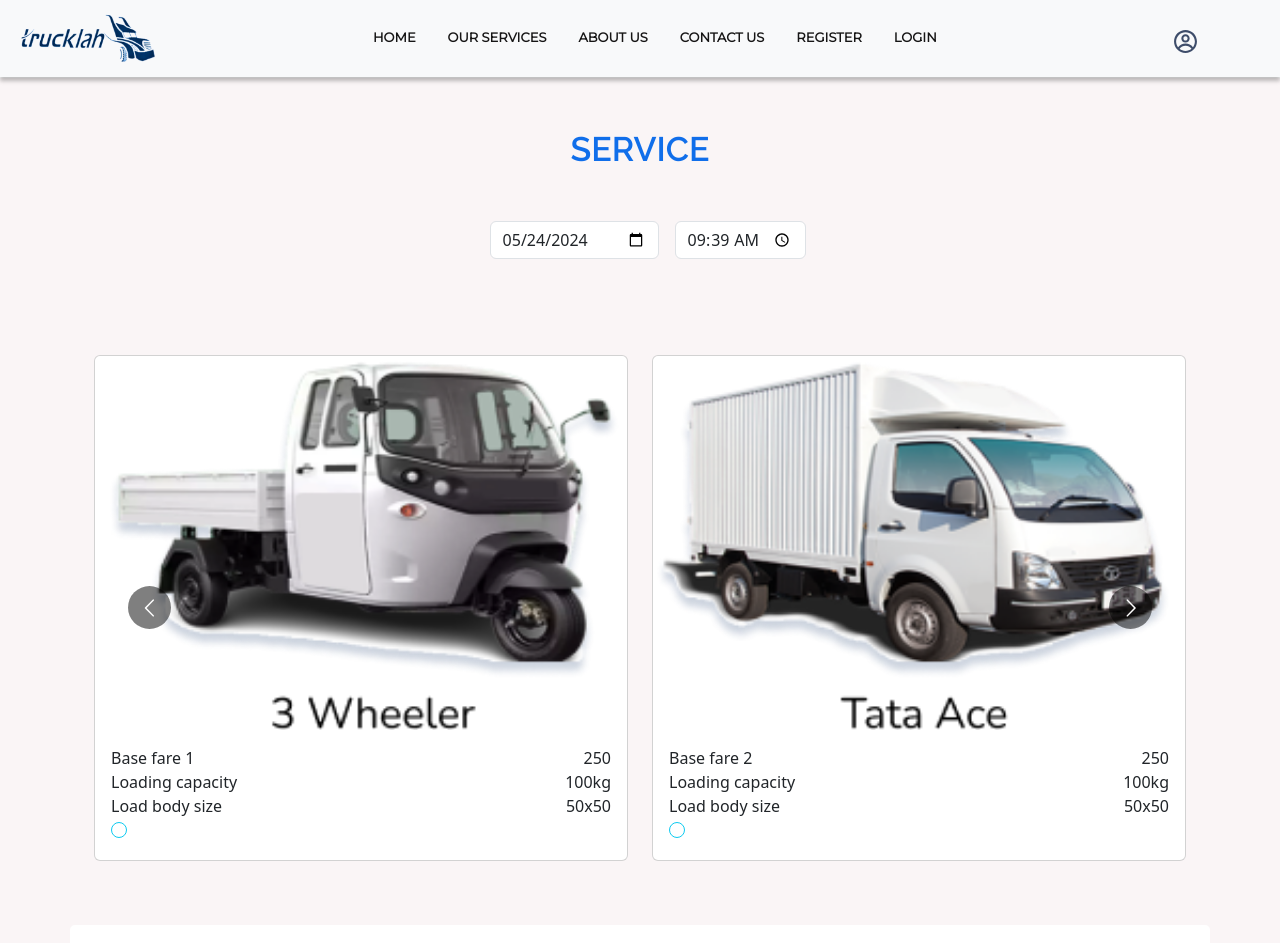
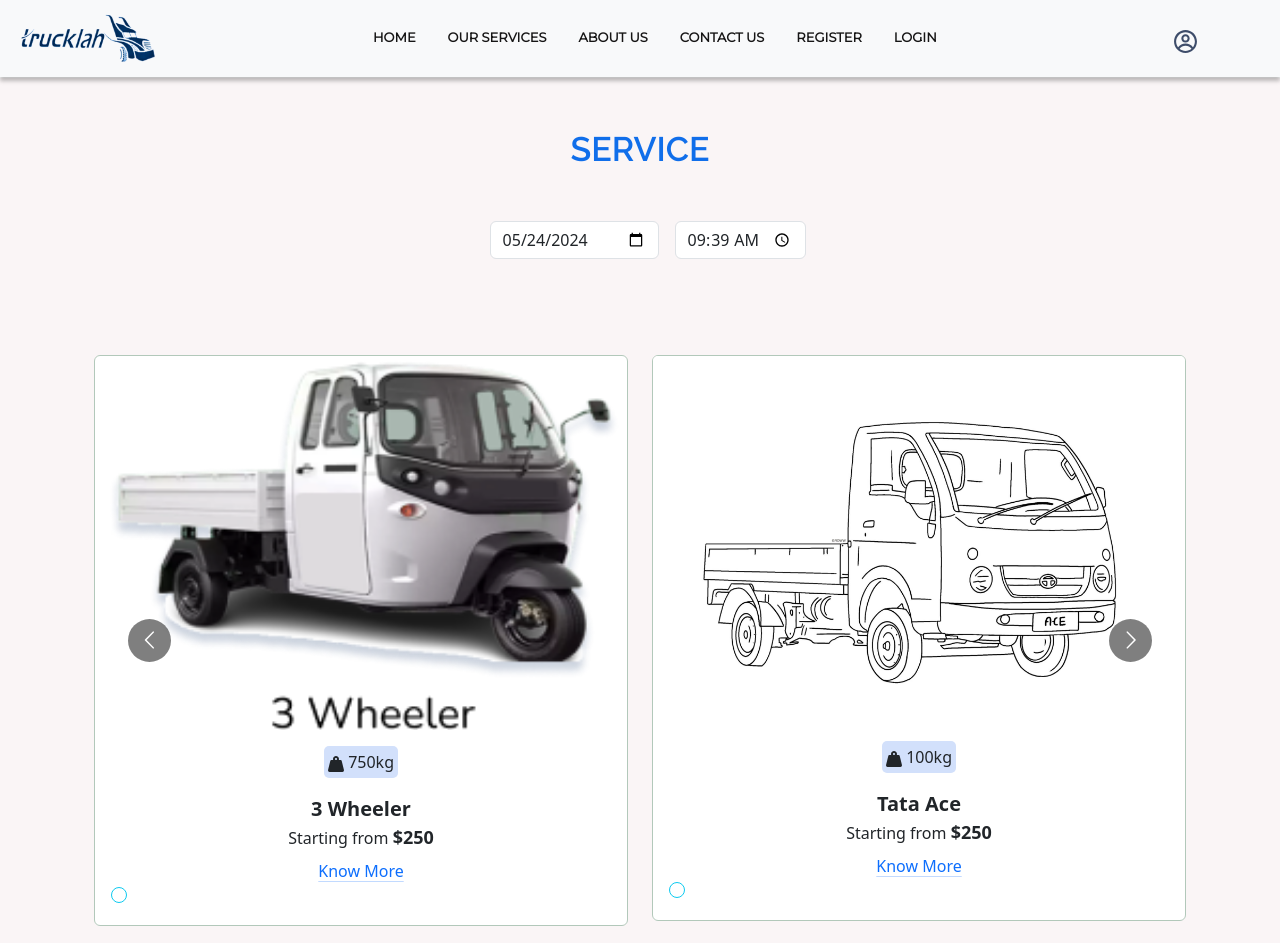
Before and after one commit to Chandru0811/truchlah, a React (Create React App) app: page /service in a window 1280 px wide. Shown: the top 943 px of the page. Built offline with nearby package versions, Linux system fonts and the light colour scheme; a web font is replaced by a local one.

Commit message:
service on process

```diff
--- a/src/pages/common_pages/Service.js
+++ b/src/pages/common_pages/Service.js
@@ -5,11 +5,26 @@
 import { Link, useNavigate } from "react-router-dom";
 import { FaMinus, FaPlus } from "react-icons/fa";
 import { toast } from "react-toastify";
+import { FaWeightHanging, FaCheckCircle } from "react-icons/fa";
+import { Modal, Button } from 'react-bootstrap';
 
 function Service() {
   const [selectedDate, setSelectedDate] = useState("");
   const [selectedTime, setSelectedTime] = useState("");
   const [selectedItemId, setSelectedItemId] = useState(null);
+  const [modalShow, setModalShow] = useState(false);
+  const [currentItem, setCurrentItem] = useState(null);
+
+  const handleShowModal =(item, index) => {
+    setCurrentItem(item);
+    setSelectedItemId(index);
+    setModalShow(true);
+  };
+
+  const handleCloseModal = () => {
+    setModalShow(false);
+    setCurrentItem();
+  };
   function handleCardClick(index) {
     setSelectedItemId(index);
   }
@@ -89,20 +104,20 @@
   const carouselItems = [
     {
       image: "asset/Vechicle1.png",
-      text1: "Base fare 1",
-      price: " 250",
-      text2: " Loading capacity ",
-      weight: "100kg",
+      text1: "Base fare $250",
+      price: "$250",
+      name: "3 Wheeler",
+      weight: "750kg",
       text3: "Load body size  ",
       size: " 50x50 ",
       description:
         "Base fare includes 1.0 km distance and 25 minutes of time. Pricing may vary based on your locality. Road tax, parking etc as applicable over and above ride fare.",
     },
     {
-      image: "asset/Vechicle2.png",
-      text1: "Base fare 2",
-      price: " 250",
-      text2: " Loading capacity ",
+      image: "asset/TataAce.png",
+      text1: "Base fare $250",
+      price: "$250",
+      name: "Tata Ace",
       weight: "100kg",
       text3: "Load body size  ",
       size: " 50x50 ",
@@ -111,10 +126,10 @@
     },
     {
       image: "asset/Vechicle3.png",
-      text1: "Base fare 3",
-      price: " 250",
-      text2: " Loading capacity ",
+      text1: "Base fare $250",
+      price: "$250",
       weight: "100kg",
+      name: "Bolero",
       text3: "Load body size  ",
       size: " 50x50 ",
       description:
@@ -122,9 +137,9 @@
     },
     {
       image: "asset/Vechicle4.png",
-      text1: "Base fare 4",
-      price: " 250",
-      text2: " Loading capacity ",
+      text1: "Base fare $250",
+      price: "$450",
+      name: "10 Footer",
       weight: "100kg",
       text3: "Load body size  ",
       size: " 50x50 ",
@@ -133,21 +148,21 @@
     },
     {
       image: "asset/Vechicle3.png",
-      text1: "Base fare 5",
-      price: " 250",
-      text2: " Loading capacity ",
+      text1: "Base fare $250",
+      price: "$550",
+      name: "Bolero",
       weight: "100kg",
-      text3: "Load body size  ",
+      text3: "Load body size ",
       size: " 50x50 ",
       description:
         "Base fare includes 1.0 km distance and 25 minutes of time. Pricing may vary based on your locality. Road tax, parking etc as applicable over and above ride fare.",
     },
     {
-      image: "asset/Vechicle3.png",
-      text1: "Base fare 5",
-      price: " 10000000",
-      text2: " Loading capacity ",
-      weight: "500000000kg",
+      image: "asset/Vechicle2.png",
+      text1: "Base fare $250",
+      price: "$1000",
+      name: "Tata Ace",
+      weight: "500kg",
       text3: "Load body size  ",
       size: " 500x500 ",
       description:
@@ -229,40 +244,62 @@
           slidesToSlide={1}
           swipeable
         >
-          {carouselItems.map(function (item, index) {
-            return (
+          {carouselItems.map((item, index) => (
             <label
               className="container my-5"
               key={index}
               id={`Vehicle-${index}`}
-                onClick={handleCardClick.bind(null, index)} // handle card click
-                style={{ cursor: 'pointer', display: 'block' }} // change cursor to pointer to indicate clickability
+              onClick={() => handleCardClick(index)}
+              style={{
+                cursor: 'pointer',
+                display: 'block',
+                borderRadius: '8px'
+              }}
             >
-                <div className="card h-100 d-flex flex-column">
+              <div className="card d-flex flex-column"
+              style={{ borderRadius: "6px", position: "relative", border: selectedItemId === index ? '2px solid #1C6DD0' : '1px solid #B2C8BA' }}>
+                {selectedItemId === index && (
+                  <FaCheckCircle
+                    style={{
+                      position: 'absolute',
+                      top: "-10px",
+                      right: "-8px",
+                      color: '#00A9FF',
+                      fontSize: '24px',
+                      zIndex: 5,
+                    }}
+                  />
+                )}
                 <img src={item.image} className="card-img-top" alt="Card" />
-                  <div className="card-body">
+                <div className="card-body h-100">
                   <div className="card-text">
-                      <div className="d-flex justify-content-between">
-                        <span>{item.text1}</span>
-                        <span>{item.price}</span>
+                    <div className="d-flex justify-content-center">
+                      <span className="p-1" style={{ background: "#D2E0FB", borderRadius: "5px" }}>
+                        <FaWeightHanging />  {item.weight}
+                      </span>
                     </div>
-                      <div className="d-flex justify-content-between">
-                        <span>{item.text2}</span>
-                        <span>{item.weight}</span>
+                    <div className="d-flex justify-content-center pt-3">
+                      <span style={{ fontSize: "20px" }}><b>{item.name}</b></span>
                     </div>
-                      <div className="d-flex justify-content-between">
-                        <span>{item.text3}</span>
-                        <span>{item.size}</span>
+                    <div className="d-flex justify-content-center">
+                      <span>Starting from <b style={{ fontSize: "18px" }}>{item.price}</b></span>
                     </div>
+                    <div className="d-flex justify-content-center pt-2">
+                      <span>
+                        <a href="#knowmore" onClick={(e) => { e.preventDefault(); handleShowModal(item); }}
+                        class="link-primary link-offset-2 link-underline-opacity-25 link-underline-opacity-100-hover">Know More</a>
+                      </span>
+                    </div>
+
                     <center>
-                        <div className="form-check plan">
+                      <div className="form-check">
                         <input
-                            className="form-check-input border-info "
+                          className="form-check-input border-info"
                           type="radio"
                           name="selectedItem"
                           id={`flexRadioDefault${index}`}
-                            checked={selectedItemId === index} // check if the item is selected
-                            readOnly // make it read-only because we are managing the state
+                          checked={selectedItemId === index}
+                          readOnly
                         />
                       </div>
                     </center>
@@ -270,8 +307,37 @@
                 </div>
               </div>
             </label>
-            );
-          })}
+          ))}
+          {currentItem && (
+            <Modal show={modalShow} onHide={handleCloseModal} backdropClassName="custom-backdrop">
+              <Modal.Header closeButton>
+                {/* <Modal.Title>{currentItem.name}</Modal.Title> */}
+              </Modal.Header>
+              <Modal.Body>
+                <img className="card-img-top mx-auto d-block" src={currentItem.image} alt={currentItem.name} style={{ width: '70%' }} />
+                <div className="d-flex justify-content-center pt-3">
+                  <span className="p-1" style={{ background: "#D2E0FB", borderRadius: "5px" }}>
+                    <FaWeightHanging />  {currentItem.weight}
+                  </span>
+                </div>
+                <div className="d-flex justify-content-center pt-2">
+                  <span style={{ fontSize: "20px" }}><b>{currentItem.name}</b></span>
+                </div>
+                <div className="d-flex justify-content-center">
+                  <span>Starting from <b style={{ fontSize: "18px" }}>{currentItem.price}</b></span>
+                </div>
+                <hr/>
+                <p>Base fair price : <b>{currentItem.text1}</b></p>
+                <p>{currentItem.text3}: <b>{currentItem.size}</b></p>
+                <p><b>Description:</b> {currentItem.description}</p>
+              </Modal.Body>
+              {/* <Modal.Footer>
+                <Button className="btn btn-primary btn-sm" onClick={handleCloseModal}>
+                  Close
+                </Button>
+              </Modal.Footer> */}
+            </Modal>
+          )}
         </Carousel>
         <div className="row d-flex flex-column py-3">
           <div
```
Also changed, not shown: public/asset/TataAce.png (added), src/asset/TataAce.png (added). Lines whose indentation alone changed are shown as unchanged.
